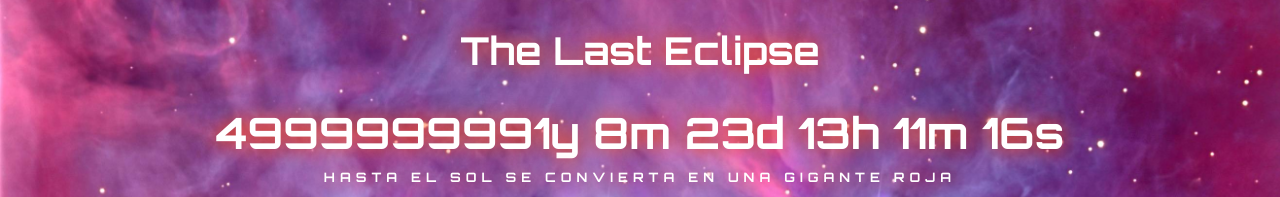
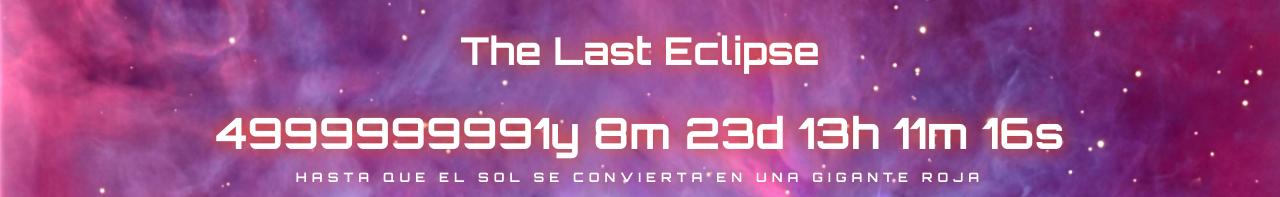
Before and after one commit to kopernix/TheLastEclipse, a plain HTML site: page index.html in a window 1280 px wide. Shown: the top 197 px of the page. Drawn offline with Linux system fonts and the light colour scheme.

Commit message:
Corregir texto (gracias RaulJP)

```diff
--- a/index.html
+++ b/index.html
@@ -67,7 +67,7 @@
 
   <div class="countdown" id="countdown">
     <div id="time"></div>
-    <div class="label">Hasta el Sol se convierta en una Gigante Roja</div>
+    <div class="label">Hasta que el Sol se convierta en una Gigante Roja</div>
   </div>
 
   <div class="text1">
```
